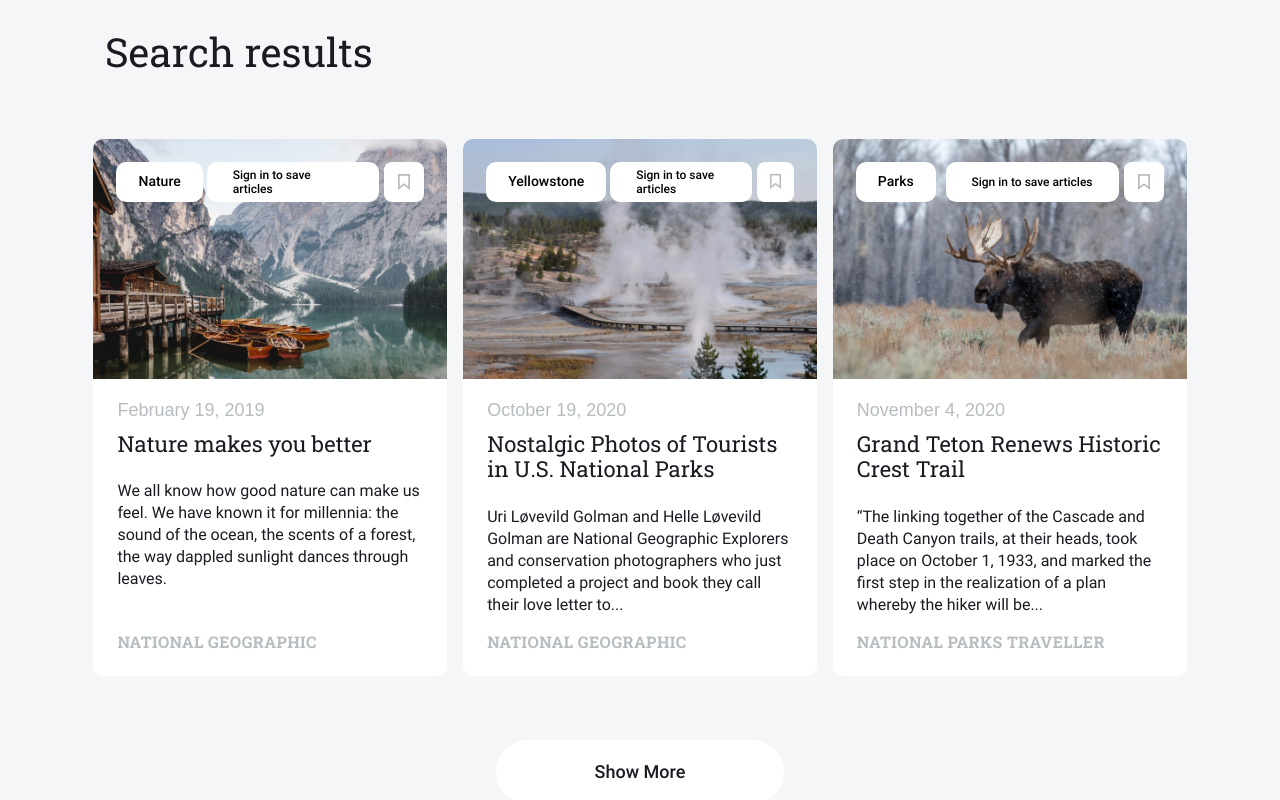
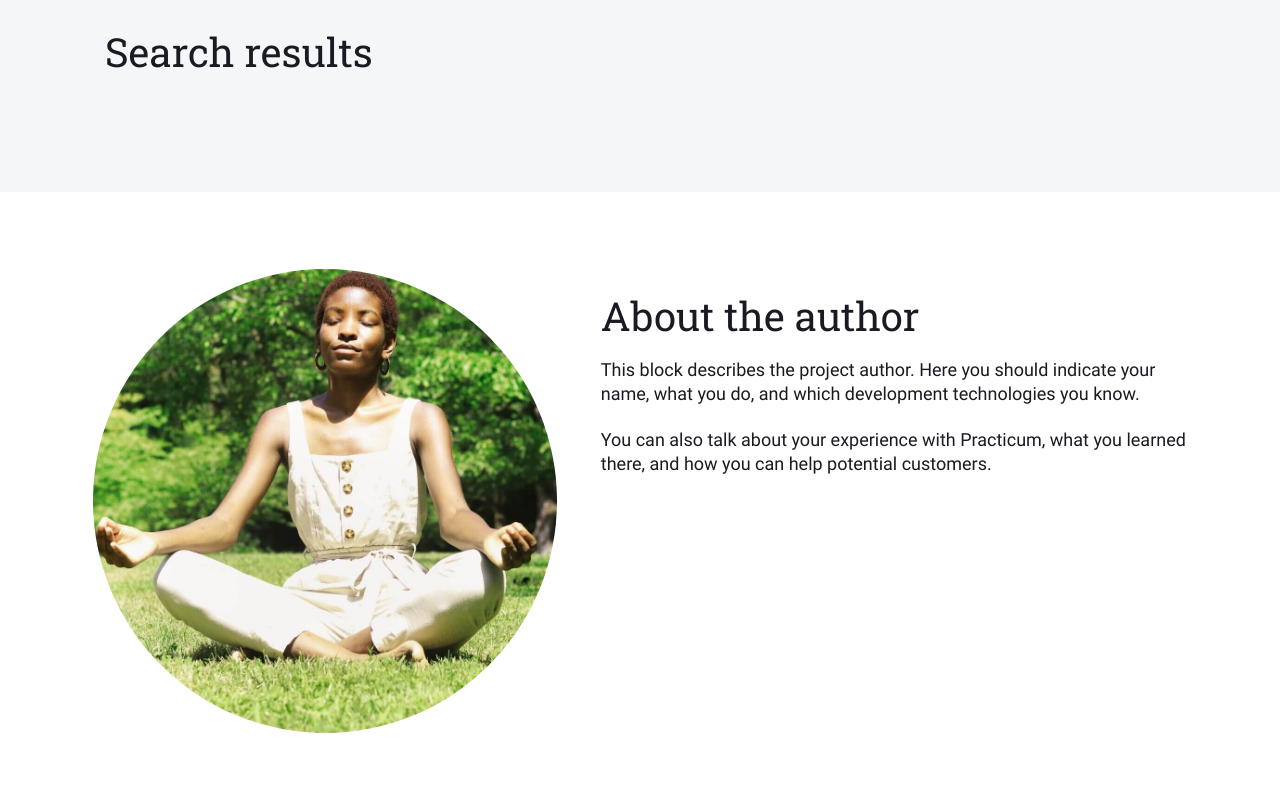
Before and after one commit to irmo12/news-explorer-frontend, a React (Create React App) app in the folder news-explorer/: page / in a window 1280 px wide. Shown: the part 520-1320 px from the top of the page. Built offline with nearby package versions, Linux system fonts and the light colour scheme; a web font is replaced by a local one.

Commit message:
dev init

```diff
--- a/news-explorer/src/components/App/App.js
+++ b/news-explorer/src/components/App/App.js
@@ -8,59 +8,59 @@ import InfoPopup from '../InfoPopup/InfoPopup';
 import { SmallScreenProvider } from '../../contexts/SmallScreenContext';
 import { AuthContext } from '../../contexts/AuthContext';
 import { UserContext } from '../../contexts/UserContext';
-// import { auth } from '../../utils/auth';
-// import { api } from '../../utils/api';
+import { auth } from '../../utils/auth';
+import { api } from '../../utils/api';
 
 function App() {
   const [isAuthPopupOpen, setIsAuthPopupOpen] = useState(false);
   const [isSignIn, setIsSignIn] = useState(true);
-  // const { userData, setUserData } = useContext(UserContext);
+  const { userData, setUserData } = useContext(UserContext);
   const [isInfoOpen, setIsInfoOpen] = useState(false);
   const { setIsLoggedIn } = useContext(AuthContext);
-  // const [newsData, setNewsData] = useState([]);
-  // const navigate = useNavigate();
+  const [newsData, setNewsData] = useState([]);
+  const navigate = useNavigate();
 
-  // function handleAuthSubmit(data) {
-  //   const { email, password } = data;
-  //   if (isSignIn) {
-  //     auth
-  //       .signin({ email, password })
-  //       .then(() => {
-  //         closePopups();
-  //         auth.checkToken(localStorage.getItem('token')).then((resData) => {
-  //           setUserData((prevUserData) => ({
-  //             ...prevUserData,
-  //             name: resData.data.name,
-  //           }));
-  //           setIsLoggedIn(true);
-  //         });
-  //         navigate('/saved-news');
-  //       })
-  //       .catch((err) => {
-  //         console.log(err.code, err.message);
-  //       });
-  //   }
-  //   else {
-  //     auth
-  //       .signup(data)
-  //       .then(() => {
-  //         closePopups();
-  //         setIsInfoOpen(true);
-  //       })
-  //       .catch((err) => {
-  //         closePopups();
-  //         console.log(err);
-  //       });
-  //   }
-  // }
+  function handleAuthSubmit(data) {
+    const { email, password } = data;
+    if (isSignIn) {
+      auth
+        .signin({ email, password })
+        .then(() => {
+          closePopups();
+          auth.checkToken(localStorage.getItem('token')).then((resData) => {
+            setUserData((prevUserData) => ({
+              ...prevUserData,
+              name: resData.data.name,
+            }));
+            setIsLoggedIn(true);
+          });
+          navigate('/saved-news');
+        })
+        .catch((err) => {
+          console.log(err.code, err.message);
+        });
+    }
+    else {
+      auth
+        .signup(data)
+        .then(() => {
+          closePopups();
+          setIsInfoOpen(true);
+        })
+        .catch((err) => {
+          closePopups();
+          console.log(err);
+        });
+    }
+  }
 
   // useEffect(() => {
   //   if (localStorage.getItem('token')) {
   //     auth.checkToken(localStorage.getItem('token')).then((resData) => {
-  //        setUserData((prevUserData) => ({
-  //          ...prevUserData,
-  //          userName: resData.data.userName,
-  //         }));
+  //       setUserData((prevUserData) => ({
+  //         ...prevUserData,
+  //         name: resData.data.userName,
+  //       }));
   //       setIsLoggedIn(true);
   //       navigate('/saved-news');
   //     });
@@ -73,75 +73,9 @@ function App() {
   //   }
   // }, []);
 
-const newsData = [{
-  "_id": {
-    "$oid": "648d690012ee90a06c815739"
-  },
-  "Owner": "648b4ce303546a4ad50c54a7",
-  "title": "Nature makes you better",
-  "text": "We all know how good nature can make us feel. We have known it for millennia: the sound of the ocean, the scents of a forest, the way dappled sunlight dances through leaves.",
-  "date": "February 19, 2019",
-  "source": "national geographic",
-  "link": "https://www.example.com/article",
-  "image": "image_01.png",
-  "keyword": "nature"
-},
-{
-  "_id": {
-    "$oid": "648d690012ee90a06c81573a"
-  },
-  "Owner": "648b4ce303546a4ad50c54a7",
-  "title": "Nostalgic Photos of Tourists in U.S. National Parks",
-  "text": "Uri Løvevild Golman and Helle Løvevild Golman are National Geographic Explorers and conservation photographers who just completed a project and book they call their love letter to...",
-  "date": "October 19, 2020",
-  "source": "national geographic",
-  "link": "https://www.example.com/article",
-  "image": "image_05.png",
-  "keyword": "Yellowstone"
-},{
-  "_id": {
-    "$oid": "648d690012ee90a06c81573b"
-  },
-  "Owner": "648b4ce303546a4ad50c54a7",
-  "title": "Grand Teton Renews Historic Crest Trail",
-  "text": "“The linking together of the Cascade and Death Canyon trails, at their heads, took place on October 1, 1933, and marked the first step in the realization of a plan whereby the hiker will be...",
-  "date": "November 4, 2020",
-  "source": "national parks traveller",
-  "link": "https://www.example.com/article",
-  "image": "elk.png",
-  "keyword": "Parks"
-},{
-  "_id": {
-    "$oid": "648d690012ee90a06c81573c"
-  },
-  "Owner": "648b4ce303546a4ad50c54a8",
-  "title": "Scientists Don't Know Why Polaris Is So Weird",
-  "text": "Humans have long relied on the starry sky to push into new frontiers, sail to the very edge of the world and find their way back home again. Even animals look to the stars to guide them.",
-  "date": "March 16,2020",
-  "source": "treehugger",
-  "link": "https://www.example.com/article",
-  "image": "nightsky.png",
-  "keyword": "Photography"
-},{
-  "_id": {
-    "$oid": "648d6c5012ee90a06c81574a"
-  },
-  "Owner": "648b4ce303546a4ad50c54a7",
-  "title": "Everyone Needs a Special 'Sit Spot' in Nature",
-  "text": "Ever since I read Richard Louv's influential book, 'Last Child in the Woods,' the idea of having a special 'sit spot' has stuck with me. This advice, which Louv attributes to nature educator Jon Young, is for both adults and children to find...",
-  "date": "November 4, 2020",
-  "source": "treehugger",
-  "link": "https://www.example.com/article",
-  "image": "dogsits.png",
-  "keyword": "nature"
-}] //tmp data
 
   function openAuthPopup() {
     setIsAuthPopupOpen(true);
-  }
-
-  function handleAuthSubmit() { //tmp
-    setIsLoggedIn(true)
   }
 
   function closePopups() {
--- a/news-explorer/src/components/Header/Header-Button/HeaderButton.js
+++ b/news-explorer/src/components/Header/Header-Button/HeaderButton.js
@@ -34,7 +34,7 @@ function HeaderButton({ openAuthPopup }) {
             className={buttonClasses}
             onClick={signOut}
           >
-            <span className="header__username">{userData.name = 'PlaceHolder'}</span>
+            <span className="header__username">{userData.name}</span>
             <embed className='header__logout-icon' src={isSmallScreen ? logout_white : logout} alt="logout" style={{ fill: 'white' }} />
           </button>
         ) : (
--- a/news-explorer/src/components/Main/Main.js
+++ b/news-explorer/src/components/Main/Main.js
@@ -42,7 +42,7 @@ function Main({ openAuthPopup, newsData, isOpen }) {
             <Route path='/saved-news'
               element={<>
                 <Header openAuthPopup={openAuthPopup} isOpen={isOpen} />
-                <SavedNewsHeader articleList={articleList} username={userData.name = 'Placeholder'} />
+                <SavedNewsHeader articleList={articleList} username={userData.name} />
               </>} />
           )}
         </Routes>
```
